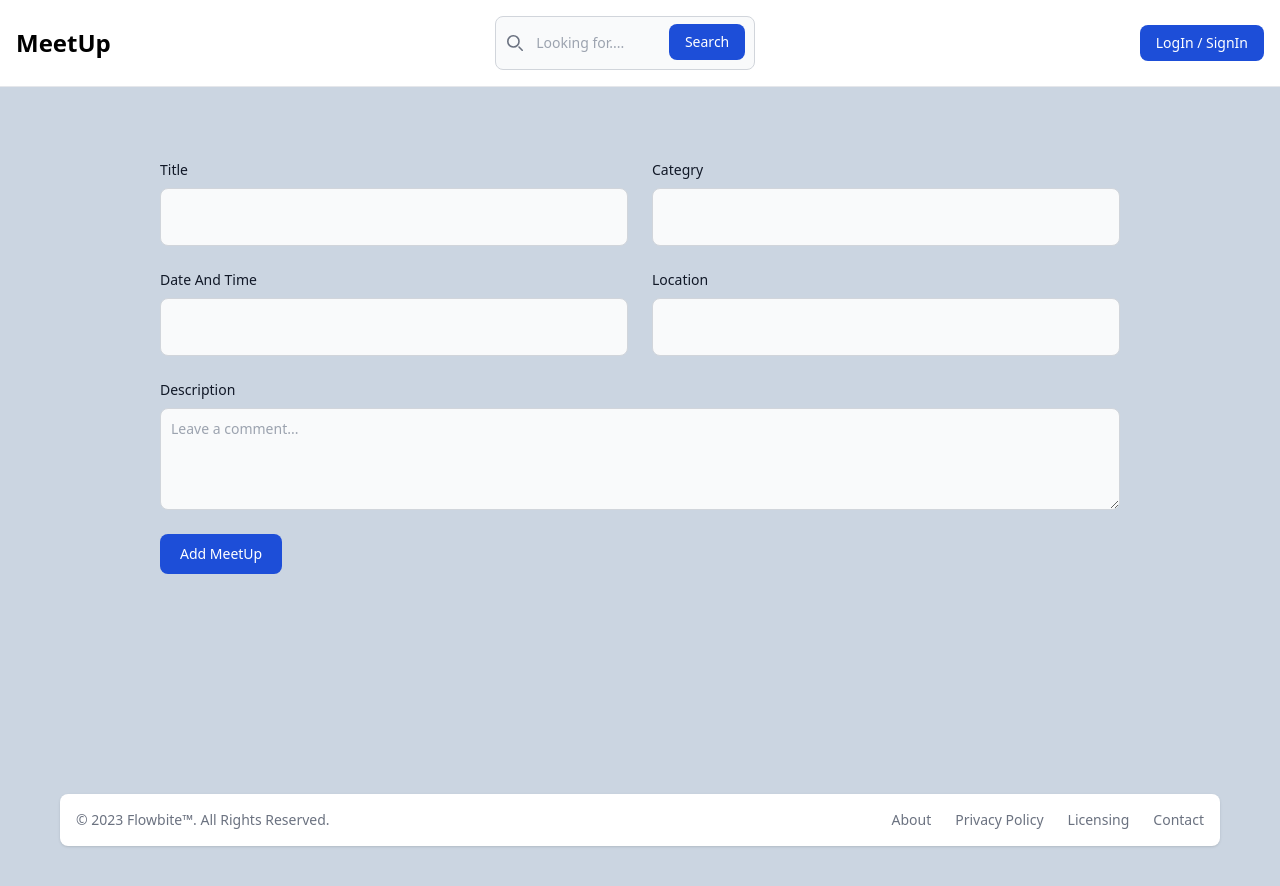
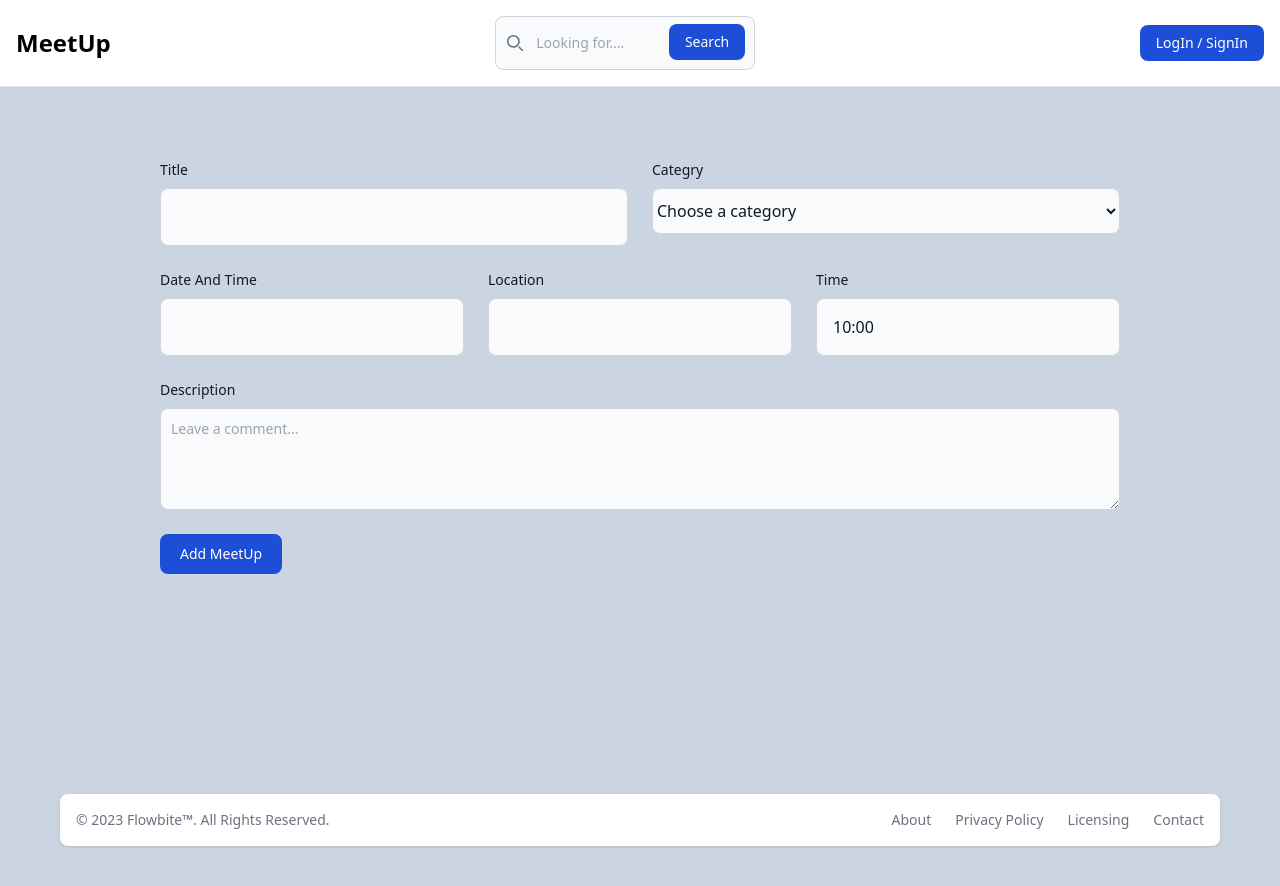
Before and after one commit to AbdElMajidOuhamane/meetup, a React (Create React App) app: page /addpost in a window 1280 px wide. Shown: the top 886 px of the page. Built offline with nearby package versions, Linux system fonts and the light colour scheme.

Commit message:
add Post

```diff
--- a/package.json
+++ b/package.json
@@ -4,6 +4,7 @@
   "version": "0.1.0",
   "private": true,
   "dependencies": {
+    "@syncfusion/ej2-react-calendars": "^22.1.38",
     "@testing-library/jest-dom": "^5.14.1",
     "@testing-library/react": "^13.0.0",
     "@testing-library/user-event": "^13.2.1",
@@ -11,6 +12,7 @@
     "react": "^18.2.0",
     "react-dom": "^18.2.0",
     "react-icons": "^4.10.1",
+    "react-ios-time-picker": "^0.2.2",
     "react-router-dom": "^6.14.1",
     "react-scripts": "5.0.1",
     "web-vitals": "^2.1.0"
--- /dev/null
+++ b/src/categories.js
@@ -0,0 +1,30 @@
+export const meetupCategories = [
+    { id: 1, name: "Tech" },
+    { id: 2, name: "Business" },
+    { id: 3, name: "Career & Networking" },
+    { id: 4, name: "Outdoors & Adventure" },
+    { id: 5, name: "Health & Wellness" },
+    { id: 6, name: "Sports & Fitness" },
+    { id: 7, name: "Food & Drink" },
+    { id: 8, name: "Music" },
+    { id: 9, name: "Film" },
+    { id: 10, name: "Arts" },
+    { id: 11, name: "Language & Culture" },
+    { id: 12, name: "Book Clubs" },
+    { id: 13, name: "Hobbies & Crafts" },
+    { id: 14, name: "Games" },
+    { id: 15, name: "Writing" },
+    { id: 17, name: "Parenting" },
+    { id: 18, name: "Fashion & Beauty" },
+    { id: 19, name: "Pets & Animals" },
+    { id: 20, name: "Home & Garden" },
+    { id: 21, name: "Science & Tech" },
+    { id: 22, name: "Education" },
+    { id: 23, name: "Photography" },
+    { id: 24, name: "Socializing" },
+    { id: 25, name: "Volunteering" },
+    { id: 27, name: "Environment" },
+    { id: 28, name: "Travel & Places" },
+    { id: 29, name: "Charity & Causes" },
+    { id: 30, name: "Dance" },
+  ];
--- a/src/components/AddFrom.js
+++ b/src/components/AddFrom.js
@@ -1,41 +1,117 @@
-import React from 'react'
+import React, { useContext, useState } from 'react'
+import { meetupCategories } from '../categories'
+import { AuthContext } from '../context/AuthContext';
+import {useNavigate} from "react-router-dom"
 
 const AddFrom = () => {
+  const [title,setTitle]=useState("");
+  const [category,setCategory]=useState("")
+  const [location,setLocation]=useState("")
+  const [date,setDate]=useState("")
+  const navigate=useNavigate()
+  const [description,setDescription]=useState("")
+  const [error,setError]=useState(null)
+  const { user } = useContext(AuthContext);
+
+
+  const [time, setTime] = useState('10:00');
+
+  const onChangeTime = (timeValue) => {
+     setTime(timeValue);
+  }
+
+
+  const handleSubmit=async(e)=>{
+    e.preventDefault();
+    const post ={
+      title, description, location,category, date,time
+
+    }
+    console.log(title, description, location,category, date,time)
+
+const res = await fetch("/api/posts/new", {
+  method: "POST",
+  headers: { "Content-Type": "application/json",
+    Authorization: `Bearer ${user.accessToken}`,
+},
+  body: JSON.stringify(post)
+});
+
+
+if (!res.ok) {
+  const errorText = await res.text();
+  setError(errorText);
+  return;
+}
+if(res.ok){
+
+  const json =await res.json()
+  navigate("/profile")
+      setTitle('');
+      setCategory("");
+      setDate("");
+      setLocation("");
+      setDescription('');
+      setError(null);
+      console.log("new post added",json);
+}
+
+
+  }
+
+
   return (
     <div  className='md:container md:mx-auto'>
-    <form>
+
+    <form onSubmit={handleSubmit}>
     <div className="relative z-0 w-full mb-6 group">
       <div className='grid md:grid-cols-2 md:gap-6'>
         <div>
     <label for="large-input" class="block mb-2 text-sm font-medium text-gray-900">Title</label>
-        <input type="text" id="large-input" class="block w-full p-4 text-gray-900 border border-gray-300 rounded-lg bg-gray-50 sm:text-md focus:ring-blue-500 focus:border-blue-500"required/>
+        <input type="text" id="large-input" class="block w-full p-4 text-gray-900 border border-gray-300 rounded-lg bg-gray-50 sm:text-md focus:ring-blue-500 focus:border-blue-500"required onChange={(e)=>setTitle(e.target.value)}/>
         </div>
 
         <div>
         <label for="large-input" class="block mb-2 text-sm font-medium text-gray-900">Categry</label>
-        <input type="text" id="large-input" class="block w-full p-4 text-gray-900 border border-gray-300 rounded-lg bg-gray-50 sm:text-md focus:ring-blue-500 focus:border-blue-500"required/>
+
+<select id="underline_select" className="block py-2.5 px-0 w-full p-7 text-gray-900 border border-gray-300 rounded-lg bg-gray-50 sm:text-md focus:ring-blue-500 focus:border-blue-500 peer" onChange={(e)=>setCategory(e.target.value)}>
+    <option value="">Choose a category</option>
+          {meetupCategories.map(category => (
+            <option  key={category.id} value={category.name} >{category.name}</option>
+          ))}
+</select>
         </div>
       </div>
     </div>
-    <div className="grid md:grid-cols-2 md:gap-6">
+    <div className="grid md:grid-cols-3 md:gap-6">
         <div className="relative z-0 w-full mb-6 group">
         <label for="large-input" class="block mb-2 text-sm font-medium text-gray-900 ">Date And Time</label>
-        <input type="text" id="large-input" class="block w-full p-4 text-gray-900 border border-gray-300 rounded-lg bg-gray-50 sm:text-md focus:ring-blue-500 focus:border-blue-500"required />
+        <input type="text" id="large-input" class="block w-full p-4 text-gray-900 border border-gray-300 rounded-lg bg-gray-50 sm:text-md focus:ring-blue-500 focus:border-blue-500"required onChange={(e)=>setDate(e.target.value)}/>
         </div>
         <div className="relative z-0 w-full mb-6 group">
         <label for="large-input" class="block mb-2 text-sm font-medium text-gray-900 ">Location</label>
-        <input type="text" id="large-input" class="block w-full p-4 text-gray-900 border border-gray-300 rounded-lg bg-gray-50 sm:text-md focus:ring-blue-500 focus:border-blue-500" required/>
+        <input type="text" id="large-input" class="block w-full p-4 text-gray-900 border border-gray-300 rounded-lg bg-gray-50 sm:text-md focus:ring-blue-500 focus:border-blue-500" required onChange={(e)=>setLocation(e.target.value)}/>
+        </div>
+        <div className="relative z-0 w-full mb-6 group">
+        <label for="large-input" class="block mb-2 text-sm font-medium text-gray-900 ">Time</label>
+        <input
+          className="block w-full p-4 text-gray-900 border border-gray-300 rounded-lg bg-gray-50 sm:text-md focus:ring-blue-500 focus:border-blue-500"
+          placeholder="Select a time"
+          value={time}
+          change={onChangeTime}
+        />
         </div>
     </div>
 
         <div className="relative z-0 w-full mb-6 group">
         <label for="message" class="block mb-2 text-sm font-medium text-gray-900 ">Description</label>
-<textarea id="message" rows="4" class="block p-2.5 w-full text-sm text-gray-900 bg-gray-50 rounded-lg border border-gray-300 focus:ring-blue-500 focus:border-blue-500 " placeholder="Leave a comment..." required></textarea>
+<textarea id="message" rows="4" class="block p-2.5 w-full text-sm text-gray-900 bg-gray-50 rounded-lg border border-gray-300 focus:ring-blue-500 focus:border-blue-500 " placeholder="Leave a comment..." required onChange={(e)=>setDescription(e.target.value)}></textarea>
         </div>
 
 
-    <button type="submit" className="text-white bg-blue-700 hover:bg-blue-800 focus:ring-4 focus:outline-none focus:ring-blue-300 font-medium rounded-lg text-sm w-full sm:w-auto px-5 py-2.5 text-center dark:bg-blue-600 dark:hover:bg-blue-700 dark:focus:ring-blue-800">Add MeetUp</button>
+    <button type="submit" className="text-white bg-blue-700 hover:bg-blue-800 focus:ring-4 focus:outline-none focus:ring-blue-300 font-medium rounded-lg text-sm w-full sm:w-auto px-5 py-2.5 text-center dark:bg-blue-600 dark:hover:bg-blue-700 dark:focus:ring-blue-800" >Add MeetUp</button>
     </form>
+
     </div>
   )
 }
--- /dev/null
+++ b/src/context/PostContext.js
@@ -0,0 +1,35 @@
+import { createContext, useReducer } from "react";
+
+export const PostsContext=createContext({})
+
+export const postsReducer=(state,action)=>{
+    switch (action.type) {
+        case "SET_POST":
+            return {
+                posts:action.payload
+            }
+        case "CREATE_POST":
+                return {
+                    posts:[action.payload,...state.posts]
+                }
+
+
+        default:
+            return state
+    }
+}
+
+
+export const PostsContextProvider=({children})=>{
+
+    const[state,dispatch]=useReducer(postsReducer,{
+        posts:null
+    })
+
+    return(
+        <PostsContext.Provider value={{...state,dispatch}}>
+            {children}
+        </PostsContext.Provider>
+    )
+
+}
--- /dev/null
+++ b/src/hooks/usePostContext.js
@@ -0,0 +1,10 @@
+import { useContext } from "react"
+import { PostsContext } from "../context/PostContext"
+
+
+
+export const usePostsContext=()=>{
+    const context=useContext(PostsContext)
+
+    return context
+}
--- a/src/index.js
+++ b/src/index.js
@@ -3,12 +3,15 @@ import ReactDOM from 'react-dom/client';
 import './index.css';
 import App from './App';
 import { AuthContextProvider } from './context/AuthContext';
+import { PostsContextProvider } from './context/PostContext';
 
 const root = ReactDOM.createRoot(document.getElementById('root'));
 root.render(
   <React.StrictMode>
     <AuthContextProvider>
-    <App />
+      <PostsContextProvider>
+         <App />
+      </PostsContextProvider>
     </AuthContextProvider>
   </React.StrictMode>
 );
```
Also changed, not shown: 2 other files (tests, documents, lock files or other folders).
